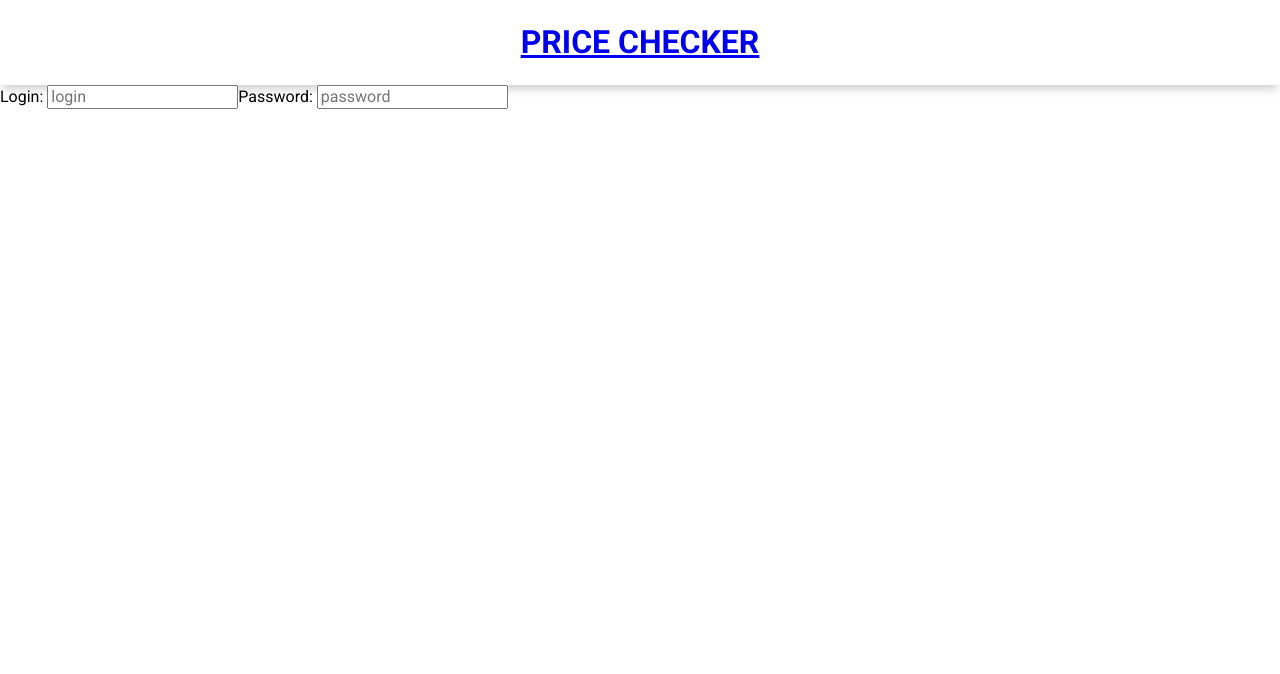
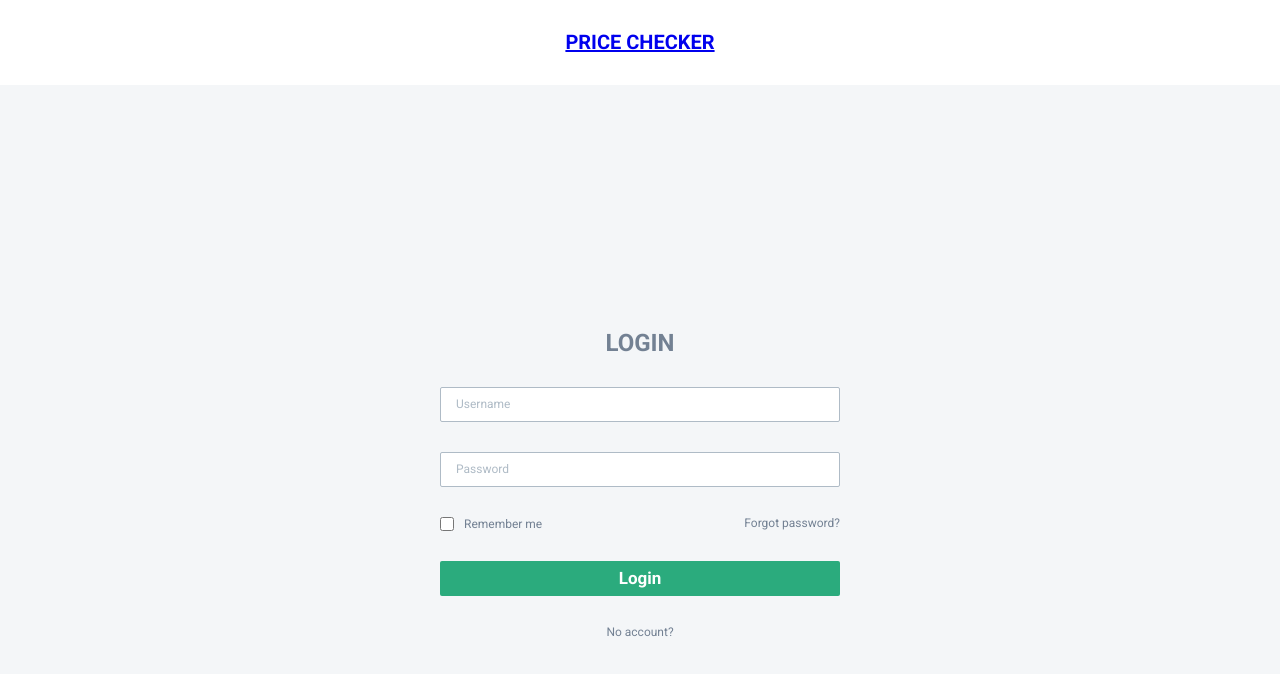
Before and after one commit to Loktysh/price-checker-front, a React (Create React App) app: page / in a window 1280 px wide. Shown: the top 674 px of the page. Built offline with nearby package versions, Linux system fonts and the light colour scheme.

Commit message:
feat: add basic auth forms layout

```diff
--- a/src/components/common/AuthForm/index.tsx
+++ b/src/components/common/AuthForm/index.tsx
@@ -1,15 +1,40 @@
 import React from 'react';
+import { Flex } from '../../typography';
+import {
+  BasicLinkStyle,
+  FormTitle,
+  OptionalStyledDiv,
+  StyledButton,
+  StyledCheckbox,
+  StyledForm,
+  StyledInput,
+  StyledLabel,
+  StyledRememberOptionContainer,
+} from './styled';
 
-const AuthForm = () => {
+interface AuthFormProps {
+  type: 'login' | 'signup';
+}
+
+export const AuthForm = ({ type }: AuthFormProps) => {
   return (
-    <form>
-      <label htmlFor='login'>Login: </label>
-      <input id='login' type='text' placeholder='login' />
-
-      <label htmlFor='password'>Password: </label>
-      <input id='password' type='password' placeholder='password' />
-    </form>
+    <StyledForm>
+      <Flex direction='column' gap='3rem'>
+        <FormTitle>{type === 'login' ? 'LOGIN' : 'SIGN UP'}</FormTitle>
+        <StyledInput id='login' type='text' placeholder='Username' />
+        <StyledInput id='password' type='password' placeholder='Password' />
+        <OptionalStyledDiv>
+          <StyledRememberOptionContainer>
+            <StyledCheckbox type='checkbox' name='remember' id='remember-user' />
+            <StyledLabel htmlFor='remember-user'>Remember me</StyledLabel>
+          </StyledRememberOptionContainer>
+          {type === 'login' && <BasicLinkStyle href='#'>Forgot password?</BasicLinkStyle>}
+        </OptionalStyledDiv>
+        <StyledButton>Login</StyledButton>
+        <BasicLinkStyle href='#'>
+          {type === 'login' ? 'No account?' : 'Have an account?'}
+        </BasicLinkStyle>
+      </Flex>
+    </StyledForm>
   );
 };
-
-export default AuthForm;
--- /dev/null
+++ b/src/components/common/AuthForm/styled.ts
@@ -0,0 +1,95 @@
+import styled from 'styled-components';
+import {
+  COLOR_BLACK,
+  COLOR_GRAY_100,
+  COLOR_GRAY_200,
+  COLOR_GRAY_300,
+  COLOR_GREEN_100,
+  COLOR_WHITE,
+} from '../constants/colors';
+
+export const StyledForm = styled.form`
+  margin: auto;
+  width: 40rem;
+`;
+
+export const FormTitle = styled.h3`
+  margin: 0;
+  font-weight: 700;
+  font-size: 2.4rem;
+  color: ${COLOR_GRAY_300};
+`;
+
+export const StyledInput = styled.input`
+  border: 1px solid ${COLOR_GRAY_200};
+  width: 100%;
+  height: 3.5rem;
+  padding: 1rem 1.5rem;
+  border-radius: 2px;
+
+  ::placeholder {
+    color: ${COLOR_GRAY_200};
+    font-size: 1.2rem;
+  }
+
+  :hover {
+    border-color: ${COLOR_BLACK};
+  }
+`;
+
+export const StyledCheckbox = styled.input`
+  width: 1.4rem;
+  height: 1.4rem;
+  border-radius: 2px;
+  border: 1px solid ${COLOR_GRAY_200};
+`;
+
+export const OptionalStyledDiv = styled.div`
+  width: 100%;
+  display: flex;
+  align-items: center;
+  justify-content: space-between;
+`;
+
+export const StyledRememberOptionContainer = styled.div`
+  display: flex;
+  align-items: center;
+`;
+
+export const StyledLabel = styled.label`
+  font-size: 1.2rem;
+  line-height: 1.4rem;
+  color: ${COLOR_GRAY_300};
+  margin-left: 1rem;
+
+  :hover {
+    color: ${COLOR_BLACK};
+  }
+`;
+
+export const BasicLinkStyle = styled.a`
+  text-decoration: none;
+  font-size: 1.2rem;
+  color: ${COLOR_GRAY_300};
+
+  :hover {
+    color: ${COLOR_BLACK};
+  }
+`;
+
+export const StyledButton = styled.button`
+  width: 100%;
+  height: 3.5rem;
+  background-color: ${COLOR_GREEN_100};
+  color: ${COLOR_WHITE};
+  font-size: 1.7rem;
+  font-weight: 700;
+  text-align: center;
+  vertical-align: middle;
+  border: 1px solid transparent;
+  border-radius: 2px;
+
+  :hover {
+    border-color: ${COLOR_BLACK};
+  }
+`;
--- /dev/null
+++ b/src/components/pages/AuthPage.ts
@@ -0,0 +1,9 @@
+import styled from 'styled-components';
+import { COLOR_GRAY_100 } from '../common/constants/colors';
+
+// TEMP
+export const AuthPage = styled.div`
+  background-color: ${COLOR_GRAY_100};
+  height: 80rem;
+  display: flex;
+`;
--- a/src/components/pages/MainPage.tsx
+++ b/src/components/pages/MainPage.tsx
@@ -1,12 +1,15 @@
 import React from 'react';
 import AppHeader from '../common/AppHeader';
-import AuthForm from '../common/AuthForm';
+import { AuthForm } from '../common/AuthForm';
+import { AuthPage } from './AuthPage';
 
 const MainPage = () => {
   return (
     <>
       <AppHeader />
-      <AuthForm />
+      <AuthPage>
+        <AuthForm type='login' />
+      </AuthPage>
     </>
   );
 };
--- a/src/index.css
+++ b/src/index.css
@@ -1,5 +1,13 @@
 @import './styles/fonts.css';
 @import './styles/normalize.css';
+
+* {
+  box-sizing: border-box;
+}
+
+html {
+  font-size: 10px;
+}
 
 body {
   margin: 0;
```
Also changed, not shown: 1 other file (tests, documents, lock files or other folders).
